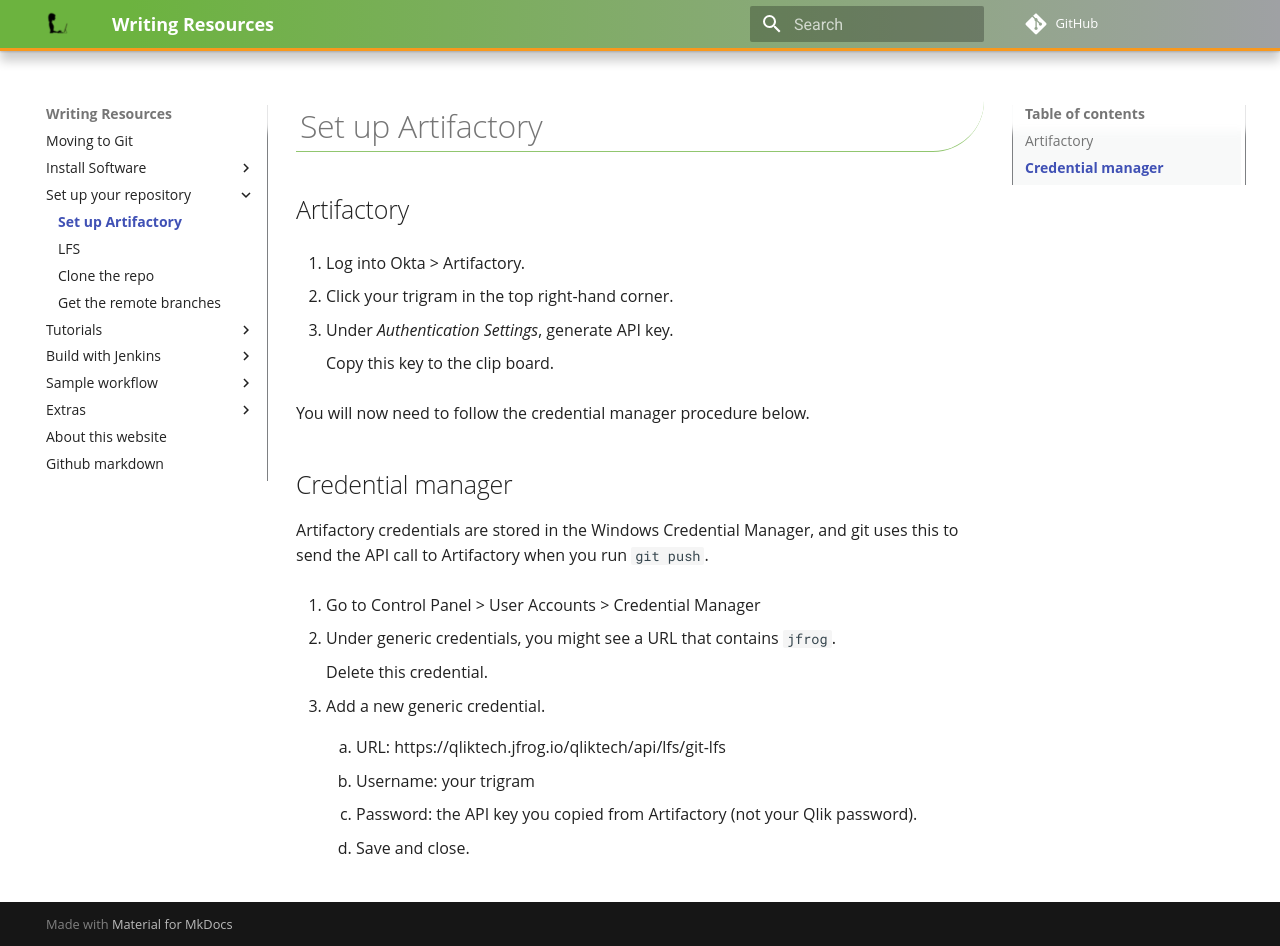
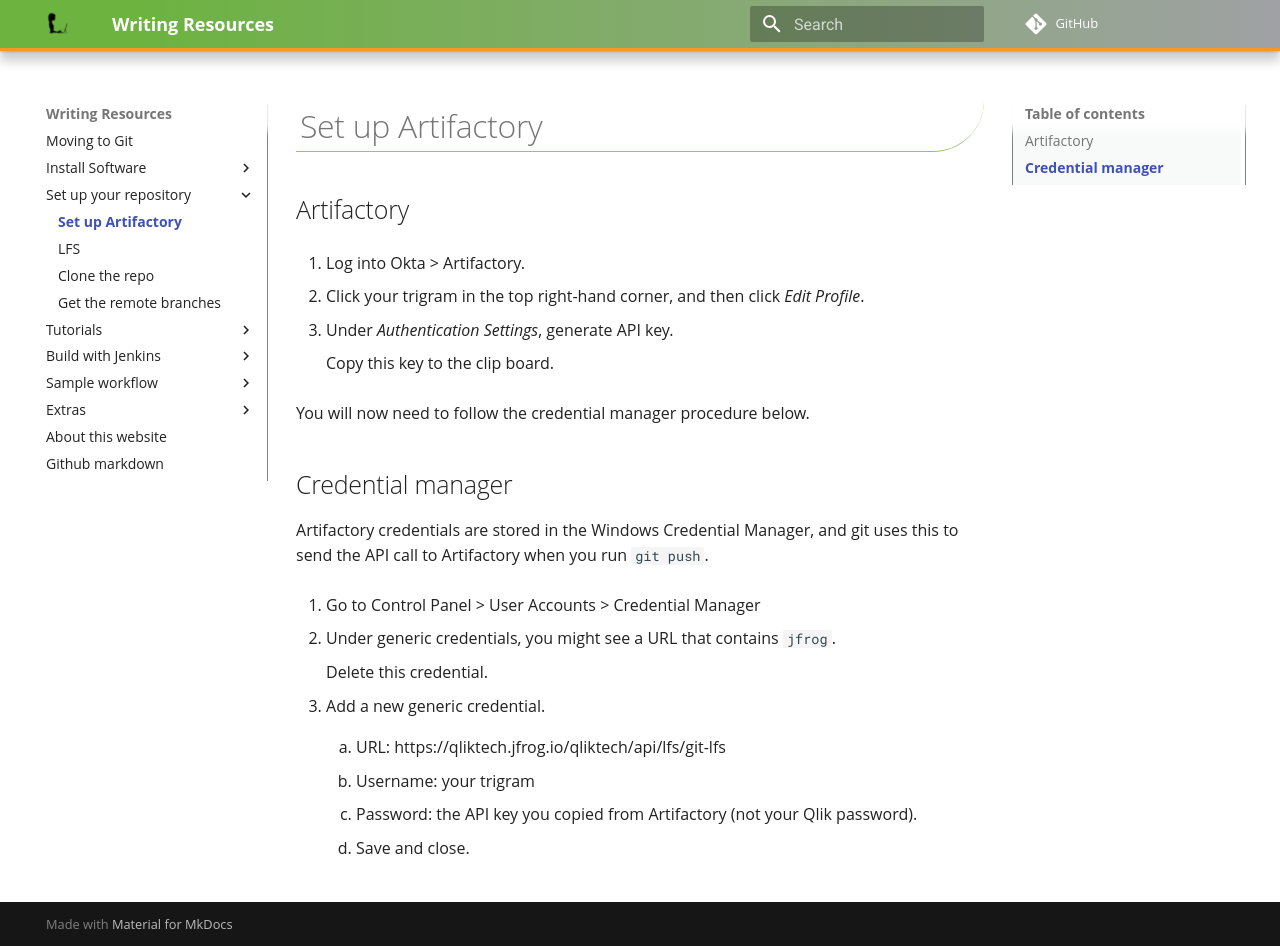
Before and after one commit to TimothyDanielQlik/git-site, an MkDocs documentation site: the page built from docs/artifactory2.md, in a window 1280 px wide and 946 px high. Built offline with MkDocs 1.6.1 and Material for MkDocs 9.7.7, drawn with Linux system fonts in a browser that asks for light colours; comment, search, counter and statistics services are not loaded.

Commit message:
Update artifactory2.md

```diff
--- a/docs/artifactory2.md
+++ b/docs/artifactory2.md
@@ -4,7 +4,7 @@
 
 1. Log into Okta > Artifactory.
 
-2. Click your trigram in the top right-hand corner.
+2. Click your trigram in the top right-hand corner, and then click *Edit Profile*.
 
 3. Under *Authentication Settings*, generate API key.
 
```
